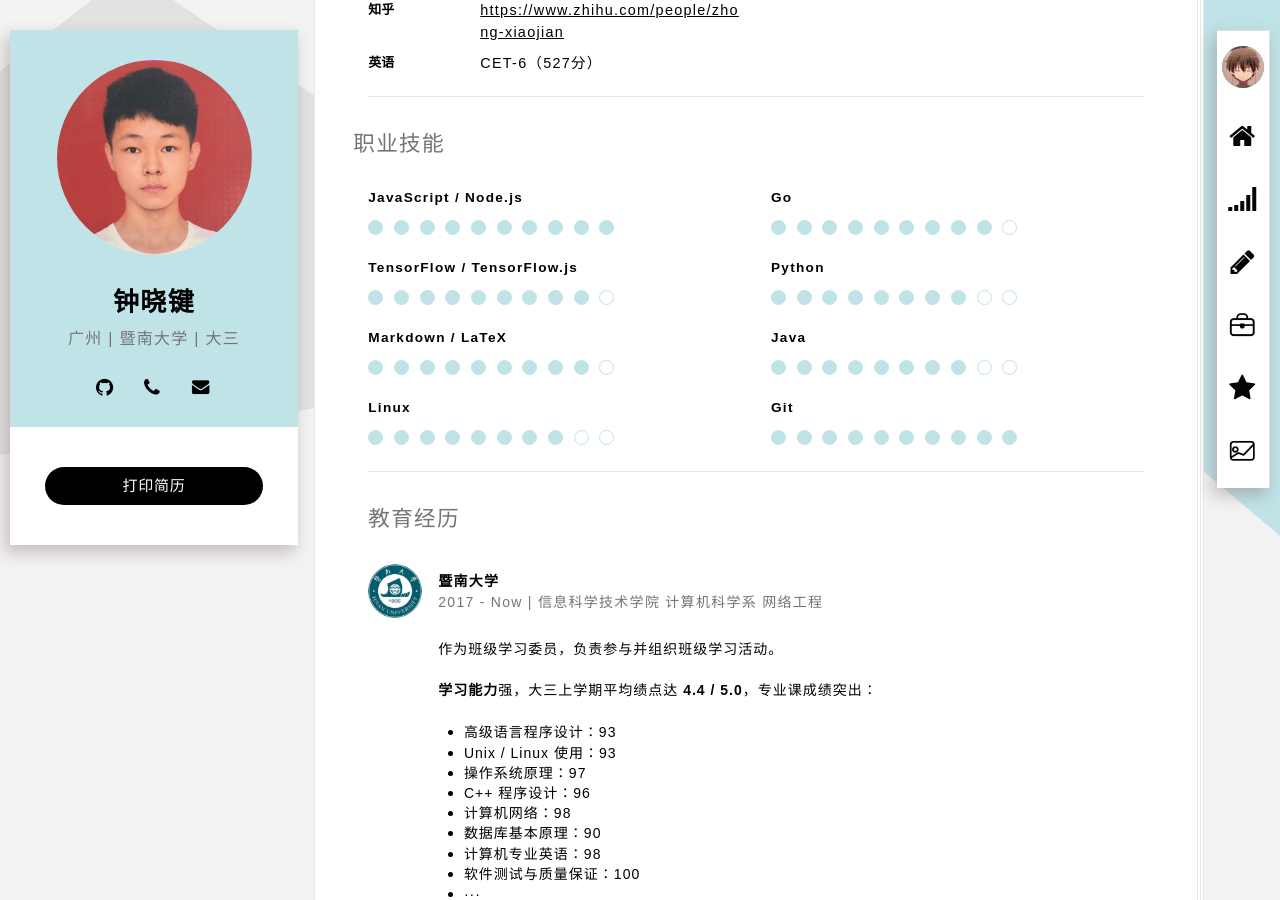
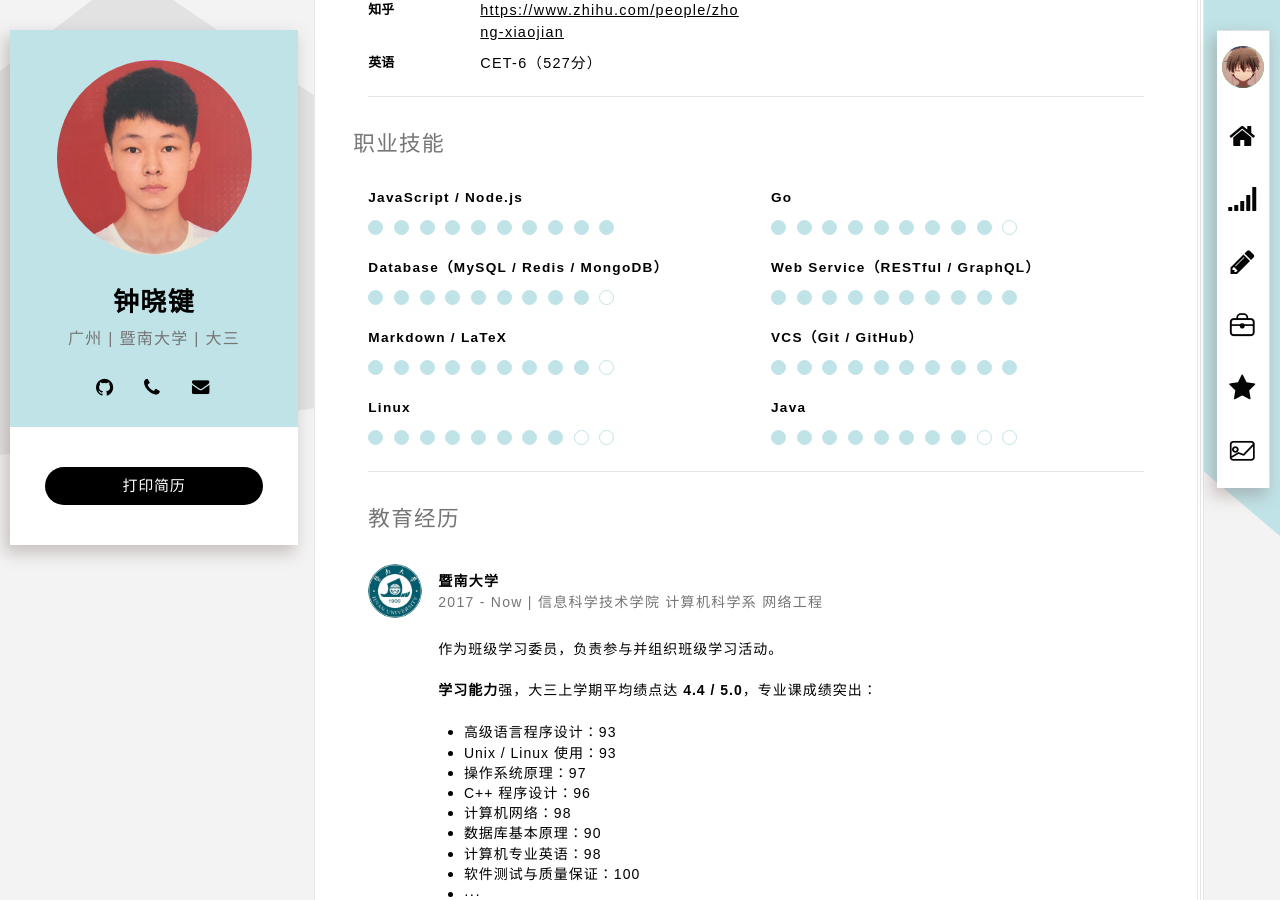
Before and after one commit to xiaojianzhong/xiaojianzhong.github.io, a Jekyll site: the page built from index.html, in a window 1280 px wide and 900 px high, scrolled down 313 px. Built offline with Jekyll 4.4.1, drawn with Linux system fonts in a browser that asks for light colours; some web fonts are replaced.

Commit message:
fix(platform-browser): reassign skill points

```diff
--- a/_includes/professional.html
+++ b/_includes/professional.html
@@ -33,7 +33,9 @@
           aria-valuemin="0"
           aria-valuemax="10"
         >
-          <strong class="progress-title">TensorFlow / TensorFlow.js</strong>
+          <strong class="progress-title"
+            >Database（MySQL / Redis / MongoDB）</strong
+          >
           <span class="progress-bar">
             <span class="bullet fill"></span>
             <span class="bullet fill"></span>
@@ -123,7 +125,9 @@
           aria-valuemin="0"
           aria-valuemax="10"
         >
-          <strong class="progress-title">Python</strong>
+          <strong class="progress-title"
+            >Web Service（RESTful / GraphQL）</strong
+          >
           <span class="progress-bar">
             <span class="bullet fill"></span>
             <span class="bullet fill"></span>
@@ -133,8 +137,30 @@
             <span class="bullet fill"></span>
             <span class="bullet fill"></span>
             <span class="bullet fill"></span>
-            <span class="bullet"></span>
-            <span class="bullet"></span>
+            <span class="bullet fill"></span>
+            <span class="bullet fill"></span>
+          </span>
+        </div>
+
+        <div
+          class="progress-bullets crt-animate"
+          role="progressbar"
+          aria-valuenow="10"
+          aria-valuemin="0"
+          aria-valuemax="10"
+        >
+          <strong class="progress-title">VCS（Git / GitHub）</strong>
+          <span class="progress-bar">
+            <span class="bullet fill"></span>
+            <span class="bullet fill"></span>
+            <span class="bullet fill"></span>
+            <span class="bullet fill"></span>
+            <span class="bullet fill"></span>
+            <span class="bullet fill"></span>
+            <span class="bullet fill"></span>
+            <span class="bullet fill"></span>
+            <span class="bullet fill"></span>
+            <span class="bullet fill"></span>
           </span>
         </div>
 
@@ -159,28 +185,6 @@
             <span class="bullet"></span>
           </span>
         </div>
-
-        <div
-          class="progress-bullets crt-animate"
-          role="progressbar"
-          aria-valuenow="10"
-          aria-valuemin="0"
-          aria-valuemax="10"
-        >
-          <strong class="progress-title">Git</strong>
-          <span class="progress-bar">
-            <span class="bullet fill"></span>
-            <span class="bullet fill"></span>
-            <span class="bullet fill"></span>
-            <span class="bullet fill"></span>
-            <span class="bullet fill"></span>
-            <span class="bullet fill"></span>
-            <span class="bullet fill"></span>
-            <span class="bullet fill"></span>
-            <span class="bullet fill"></span>
-            <span class="bullet fill"></span>
-          </span>
-        </div>
       </div>
     </div>
   </div>
```
